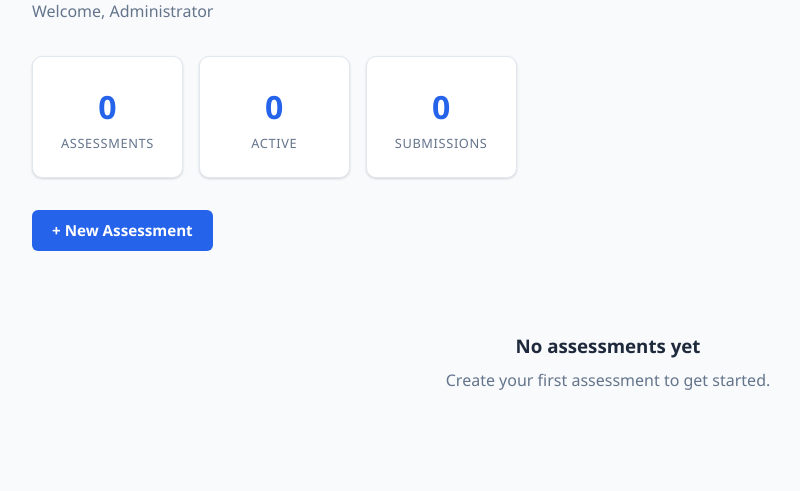
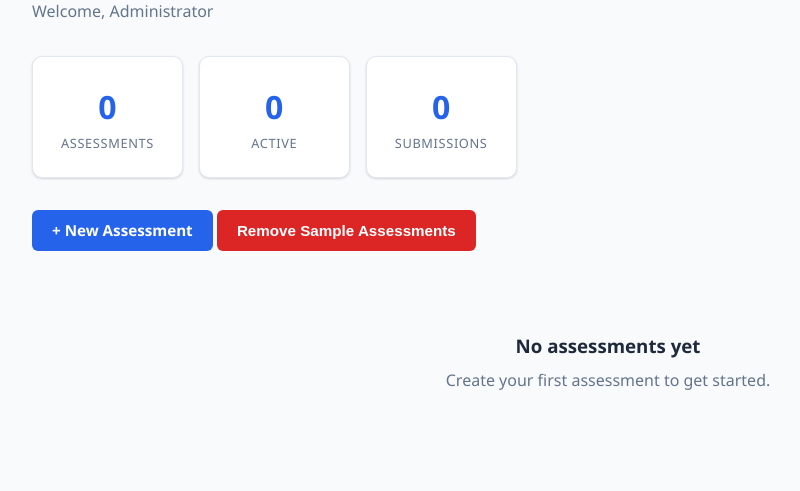
Before and after one commit to salomoncahuas-tech/Salomon1969, a Flask app: page /admin in a window 1280 px wide. Shown: the part 159-650 px from the top of the page, without its empty margins (32-832 px from the left). Run offline with Flask 3, Linux system fonts and the light colour scheme; a user stored in the database is signed in.

Commit message:
fix: remove seed data from build and add cleanup button
Remove automatic seed_data execution from render_build.sh so sample
assessments are no longer created on deploy. Add admin route and
dashboard button to delete existing seed assessments that students
can see but teachers cannot manage.

https://claude.ai/code/session_017CR1m1NpMcNzJokosH1TMk

```diff
--- a/english_assessment/app.py
+++ b/english_assessment/app.py
@@ -487,6 +487,21 @@ def admin_delete_assessment(assessment_id):
     return redirect(url_for('admin_dashboard'))
 
 
+@app.route('/admin/cleanup-seed', methods=['POST'])
+@login_required
+def admin_cleanup_seed():
+    """Delete all seed-data assessments that don't belong to the current teacher."""
+    seed_assessments = Assessment.query.filter(
+        Assessment.teacher_id != current_user.id
+    ).all()
+    count = len(seed_assessments)
+    for a in seed_assessments:
+        db.session.delete(a)
+    db.session.commit()
+    flash(f'{count} sample assessments removed.', 'success')
+    return redirect(url_for('admin_dashboard'))
+
+
 @app.route('/admin/assessment/<int:assessment_id>/results')
 @login_required
 def admin_view_results(assessment_id):
--- a/english_assessment/templates/admin/dashboard.html
+++ b/english_assessment/templates/admin/dashboard.html
@@ -28,6 +28,10 @@
             <a href="{{ url_for('admin_new_assessment') }}" class="btn btn-primary">
                 + New Assessment
             </a>
+            <form action="{{ url_for('admin_cleanup_seed') }}" method="POST" style="display:inline"
+                  onsubmit="return confirm('This will delete all sample/seed assessments not created by you. Continue?')">
+                <button type="submit" class="btn btn-danger">Remove Sample Assessments</button>
+            </form>
         </div>
 
         {% if assessments %}
```
Also changed, not shown: 1 other file.
